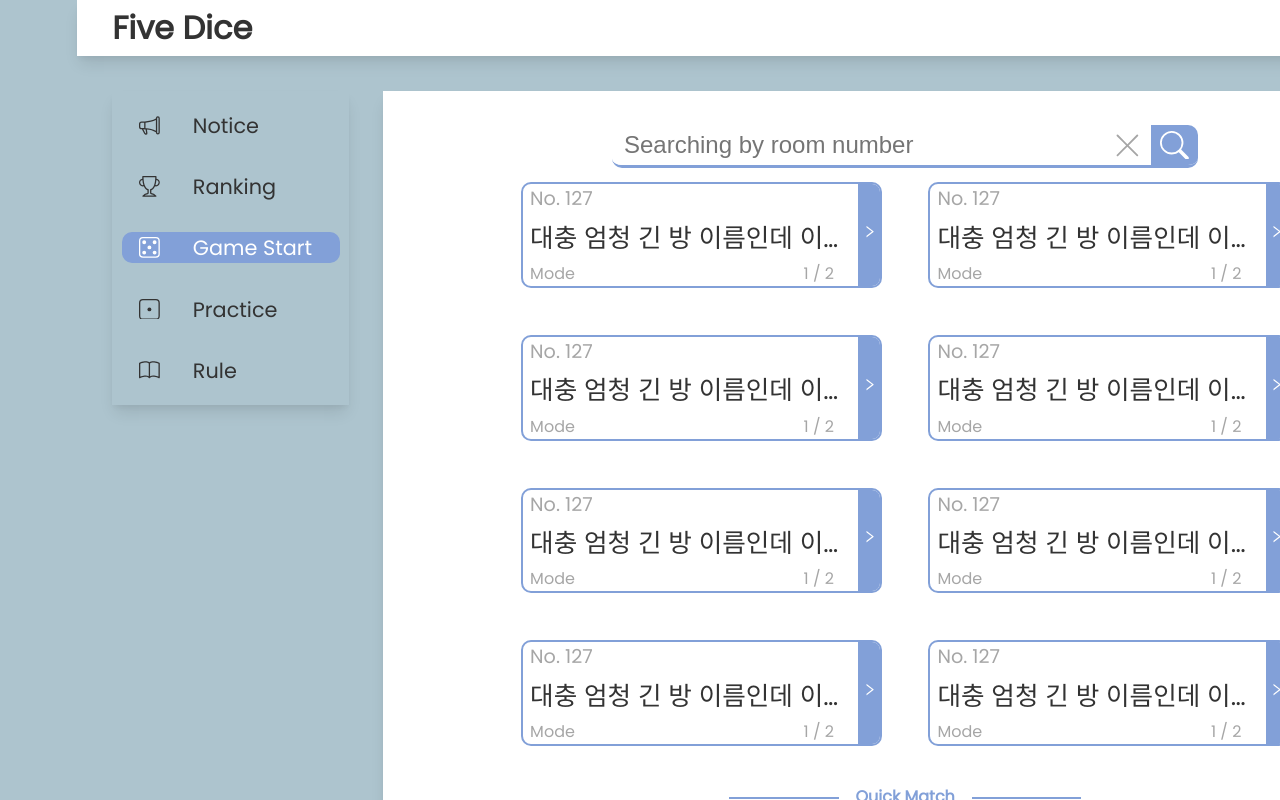
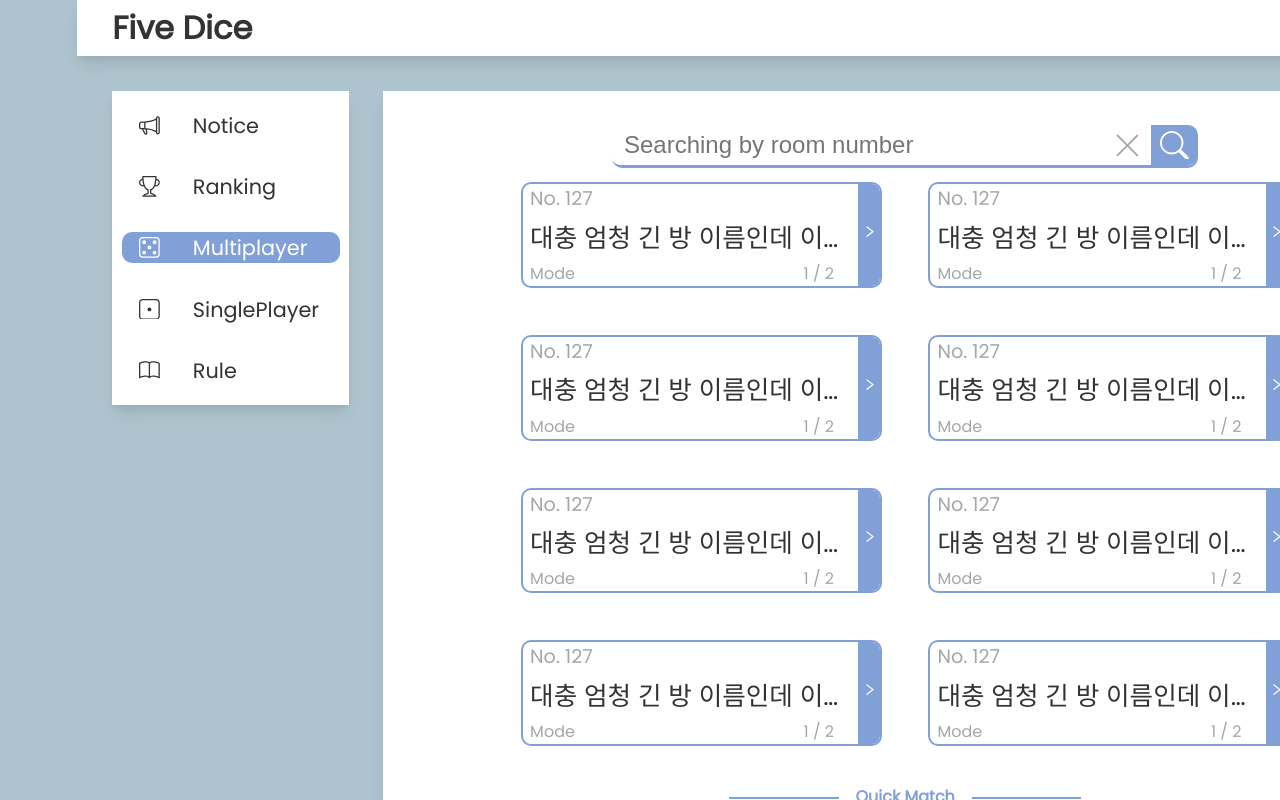
Before and after one commit to DL-Berkey/FiveDice, a React (Vite) app in the folder app/: page / in a window 1280 px wide. Shown: the top 800 px of the page. Built offline with nearby package versions, Linux system fonts and the light colour scheme.

Commit message:
Adds background color, small changes to Menu.tsx

```diff
--- a/app/src/components/Menu/Menu.tsx
+++ b/app/src/components/Menu/Menu.tsx
@@ -21,11 +21,11 @@ const Menu = () => {
                 </MenuItem>
                 <MenuItem active="true">
                     <BsDice5 />
-                    <span>Game Start</span>
+                    <span>Multiplayer</span>
                 </MenuItem>
                 <MenuItem>
                     <BsDice1 />
-                    <span> Practice</span>
+                    <span> SinglePlayer</span>
                 </MenuItem>
                 <MenuItem>
                     <BsBook />
@@ -40,6 +40,8 @@ const Wrapper = styled.aside`
     flex: 1.7;
 
     height: 40%;
+
+    background: white;
 
     box-shadow: var(--shadow);
 `;
```
